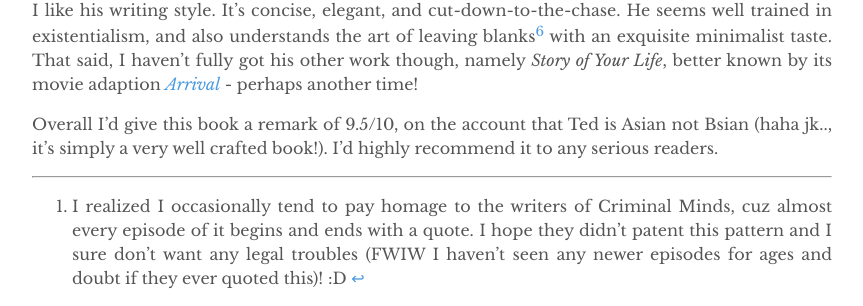
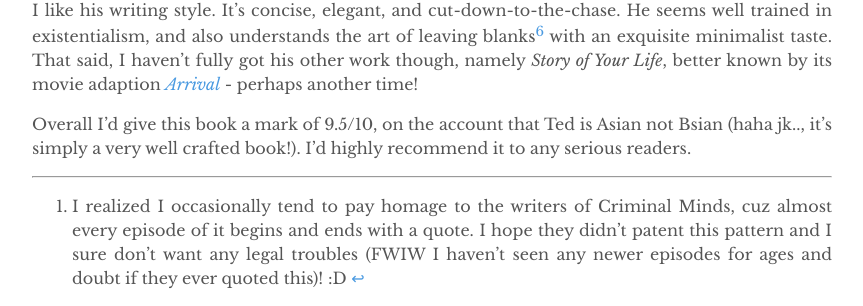
Before and after one commit to yuexiaofeng/yuexiaofeng.github.io, a Jekyll site: the page built from _posts/2024-12-21-exhalation.md, in a window 1280 px wide and 900 px high, scrolled down 5907 px. Shown: the part 146-452 px from the top of the window, without its empty margins (208-1071 px from the left). Built offline with Jekyll 4.4.1, drawn with Linux system fonts in a browser that asks for light colours; some of the changed text lies outside the part shown.

Commit message:
updated exhalation post

```diff
--- a/_posts/2024-12-21-exhalation.md
+++ b/_posts/2024-12-21-exhalation.md
@@ -96,7 +96,7 @@ I looked up the author Ted Chiang. And just as I suspected, he's actually a comp
 
 I like his writing style. It's concise, elegant, and cut-down-to-the-chase. He seems well trained in existentialism, and also understands the art of leaving blanks[^fn6] with an exquisite minimalist taste. That said, I haven't fully got his other work though, namely *Story of Your Life*, better known by its movie adaption [*Arrival*](https://www.imdb.com/title/tt2543164/){:target="_blank"} - perhaps another time!
 
-Overall I'd give this book a remark of 9.5/10, on the account that Ted is Asian not Bsian (haha jk.., it's simply a very well crafted book!). I'd highly recommend it to any serious readers.
+Overall I'd give this book a mark of 9.5/10, on the account that Ted is Asian not Bsian (haha jk.., it's simply a very well crafted book!). I'd highly recommend it to any serious readers.
 
 ---
 [^fn1]: I realized I occasionally tend to pay homage to the writers of Criminal Minds, cuz almost every episode of it begins and ends with a quote. I hope they didn't patent this pattern and I sure don't want any legal troubles (FWIW I haven't seen any newer episodes for ages and doubt if they ever quoted this)! :D
```
Also changed, not shown: other parts of _posts/2024-12-21-exhalation.md (+1 -1 lines).
